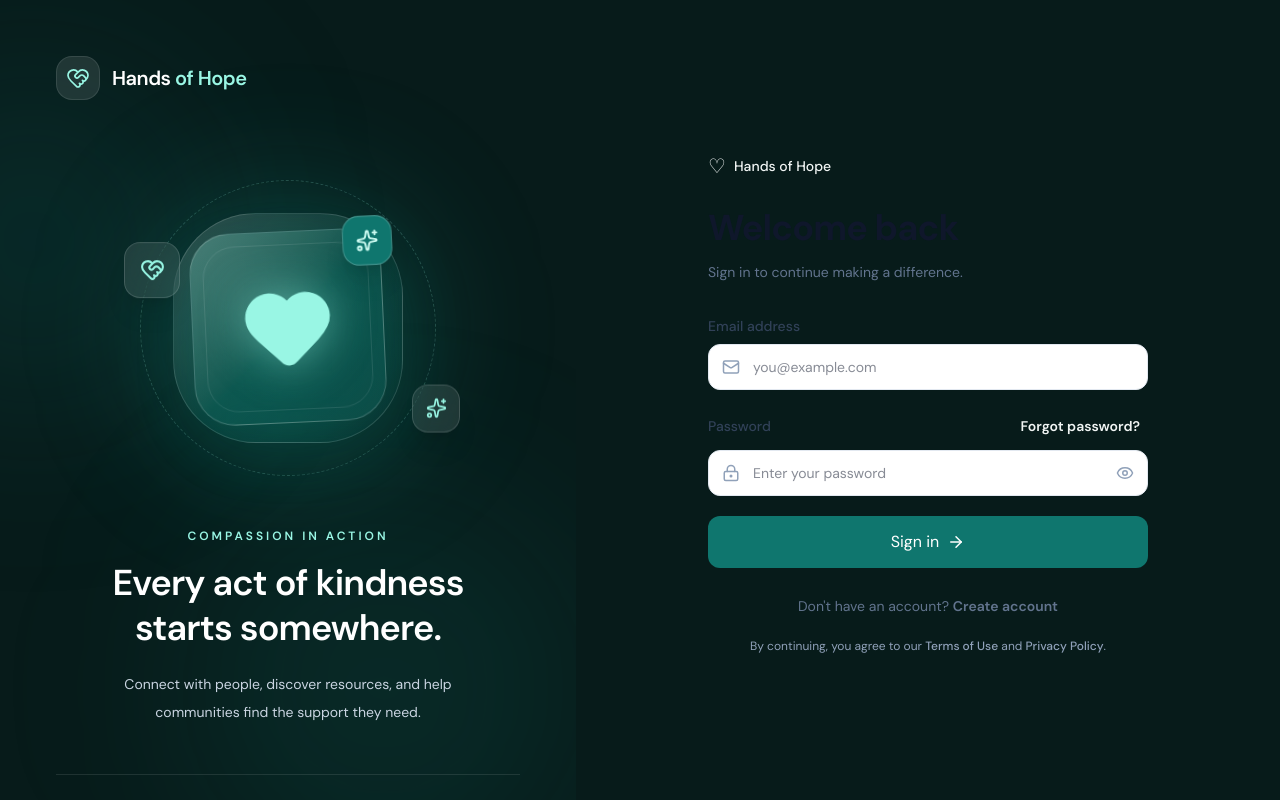
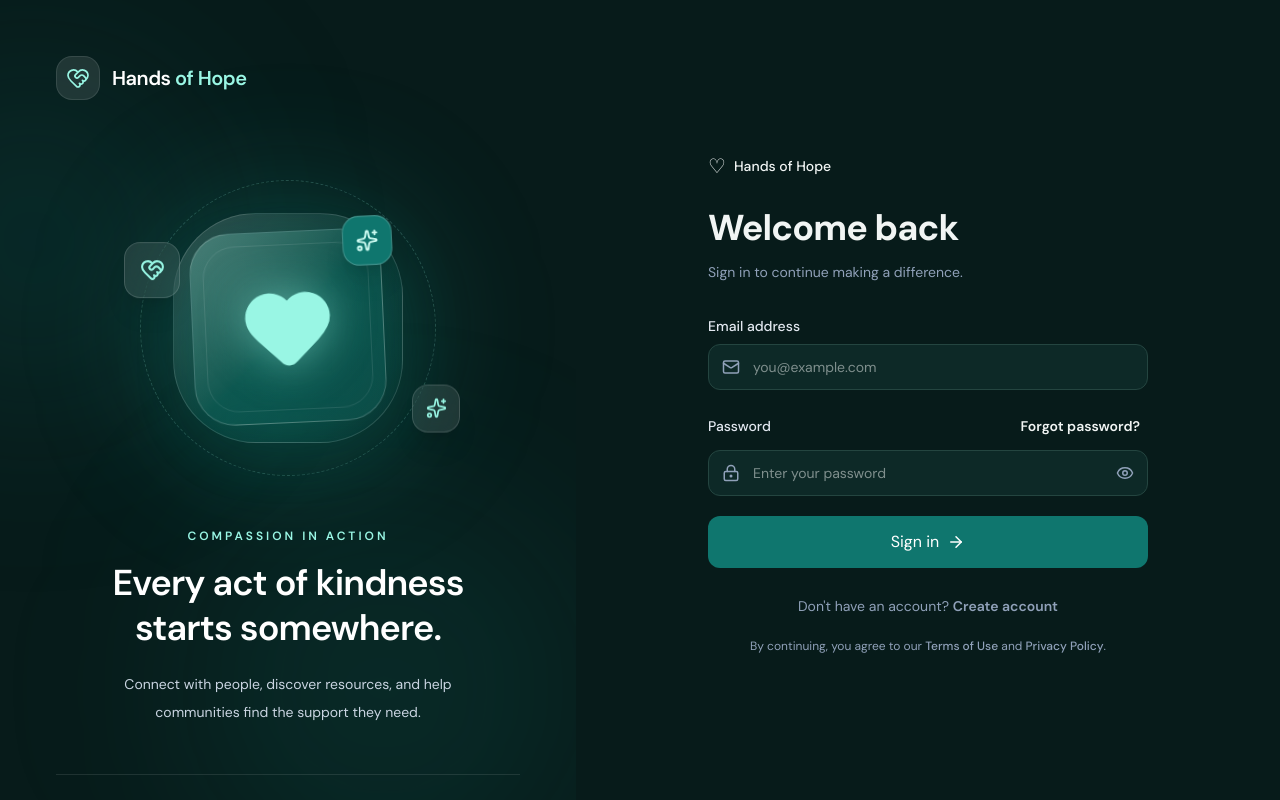
Before and after one commit to spectredev25-star/hands-of-hope, a Next.js app: page /login in a window 1280 px wide. Built offline with nearby package versions, Linux system fonts and the light colour scheme.

Commit message:
Restyle authentication form for permanent dark theme

```diff
--- a/components/auth/login-form.tsx
+++ b/components/auth/login-form.tsx
@@ -141,11 +141,11 @@ export default function LoginForm() {
           Hands of Hope
         </Link>
 
-        <h1 className="mt-7 text-3xl font-bold tracking-tight text-slate-900 sm:text-4xl">
+        <h1 className="mt-7 text-3xl font-bold tracking-tight text-[#F1F5F4] sm:text-4xl">
           Welcome back
         </h1>
 
-        <p className="mt-3 text-sm leading-6 text-slate-500">
+        <p className="mt-3 text-sm leading-6 text-slate-400">
           Sign in to continue making a difference.
         </p>
       </div>
@@ -154,7 +154,7 @@ export default function LoginForm() {
         <div>
           <label
             htmlFor="email"
-            className="mb-2 block text-sm font-medium text-slate-700"
+            className="mb-2 block text-sm font-medium text-slate-200"
           >
             Email address
           </label>
@@ -173,7 +173,7 @@ export default function LoginForm() {
               value={email}
               onChange={(event) => setEmail(event.target.value)}
               placeholder="you@example.com"
-              className="w-full rounded-xl border border-slate-200 bg-white py-3 pl-11 pr-4 text-sm text-slate-900 outline-none focus:border-[#0F766E] focus:ring-4 focus:ring-teal-700/10"
+              className="w-full rounded-xl border border-[#244540] bg-[#0D2927] py-3 pl-11 pr-4 text-sm text-[#F1F5F4] outline-none focus:border-[#0F766E] focus:ring-4 focus:ring-teal-700/10"
             />
           </div>
         </div>
@@ -182,14 +182,14 @@ export default function LoginForm() {
           <div className="mb-2 flex items-center justify-between">
             <label
               htmlFor="password"
-              className="text-sm font-medium text-slate-700"
+              className="text-sm font-medium text-slate-200"
             >
               Password
             </label>
 
             <Link
               href="/forgot-password"
-              className="inline-flex min-h-8 items-center rounded-md px-2 text-sm font-semibold text-[#0F766E] underline-offset-4 transition-colors hover:bg-teal-50 hover:underline focus-visible:outline-none focus-visible:ring-2 focus-visible:ring-[#0F766E] focus-visible:ring-offset-2"
+              className="inline-flex min-h-8 items-center rounded-md px-2 text-sm font-semibold text-[#0F766E] underline-offset-4 transition-colors hover:bg-[#153C38] hover:underline focus-visible:outline-none focus-visible:ring-2 focus-visible:ring-[#0F766E] focus-visible:ring-offset-2"
             >
               Forgot password?
             </Link>
@@ -209,7 +209,7 @@ export default function LoginForm() {
               value={password}
               onChange={(event) => setPassword(event.target.value)}
               placeholder="Enter your password"
-              className="w-full rounded-xl border border-slate-200 bg-white py-3 pl-11 pr-12 text-sm text-slate-900 outline-none focus:border-[#0F766E] focus:ring-4 focus:ring-teal-700/10"
+              className="w-full rounded-xl border border-[#244540] bg-[#0D2927] py-3 pl-11 pr-12 text-sm text-[#F1F5F4] outline-none focus:border-[#0F766E] focus:ring-4 focus:ring-teal-700/10"
             />
 
             <button
@@ -260,7 +260,7 @@ export default function LoginForm() {
         </button>
       </form>
 
-      <p className="mt-7 text-center text-sm text-slate-500">
+      <p className="mt-7 text-center text-sm text-slate-400">
         Don't have an account?{" "}
         <Link
           href="/signup"
```
